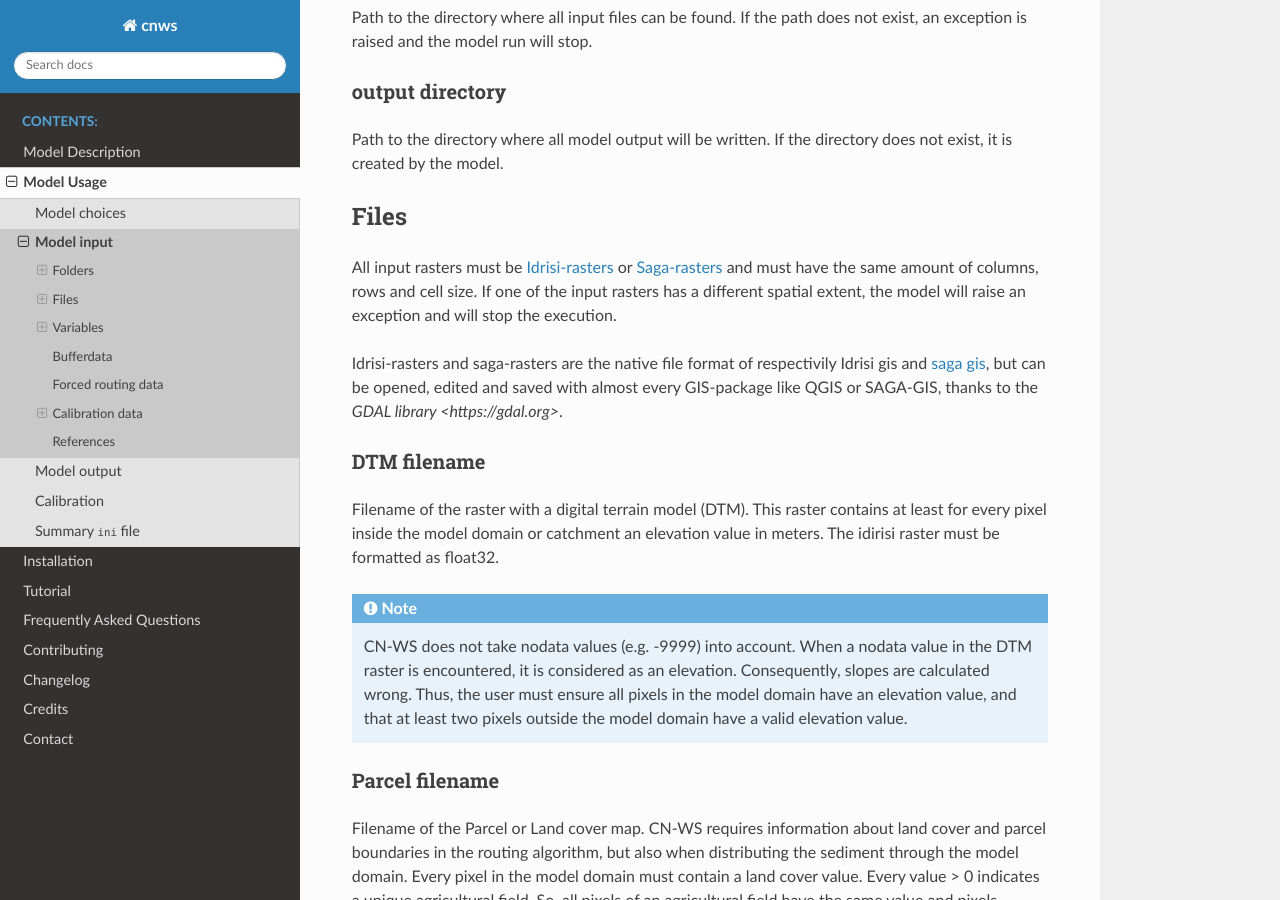
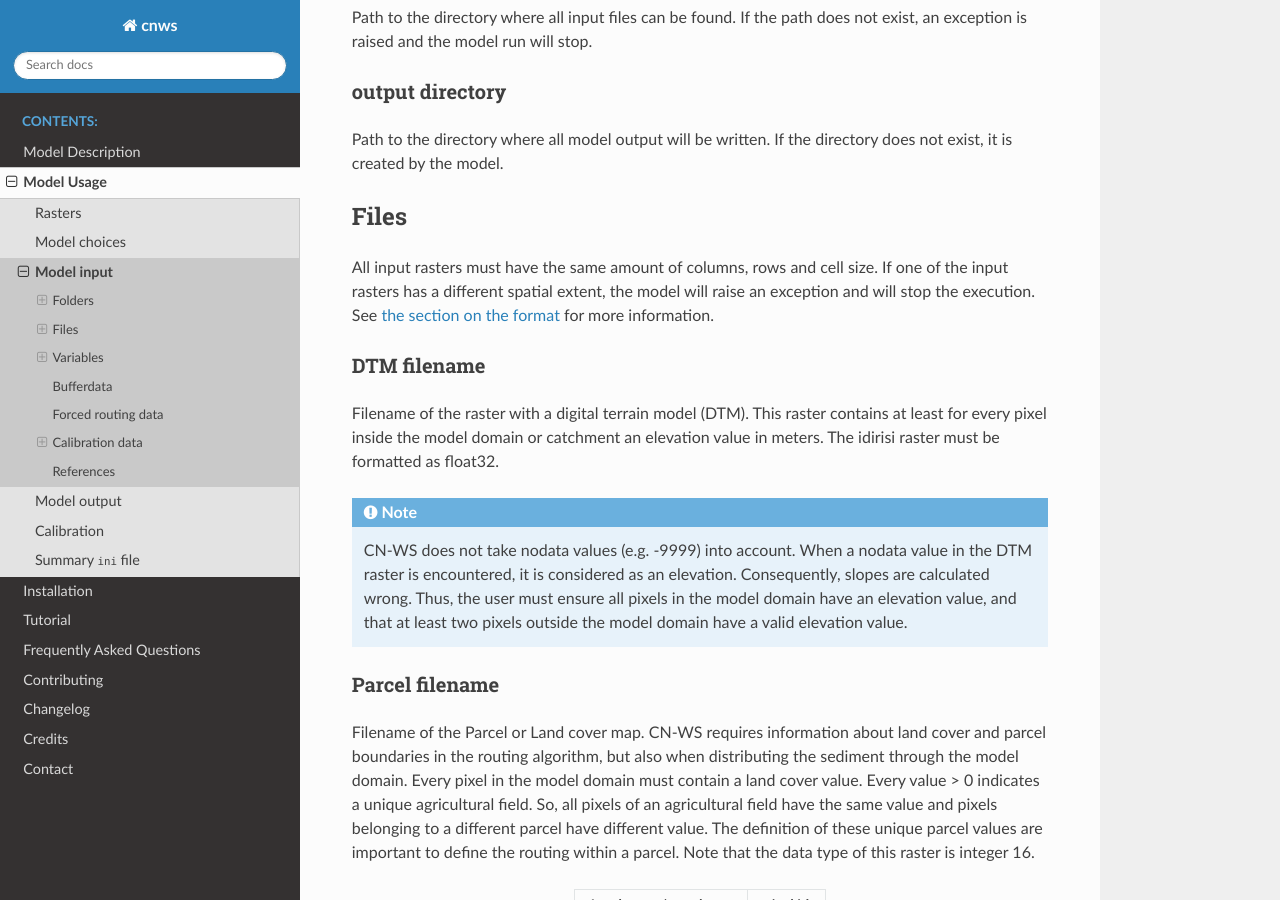
Before and after one commit to watem-sedem/watem-sedem, a Sphinx documentation site: the page built from docs/input.rst, in a window 1280 px wide and 900 px high, scrolled down 356 px. Built offline with Sphinx 7.4.7 and the Read the Docs theme 2.0.0, drawn with Linux system fonts in a browser that asks for light colours.

Commit message:
Make a seperate page on raster information

```diff
--- a/docs/choices.rst
+++ b/docs/choices.rst
@@ -385,8 +385,7 @@
 
 The keys in every force routing section are `from col`, `from row`, `target col`
 and `target row`. These are integer values representing the location of source
-and target pixel
-in the raster.
+and target pixel in the raster.
 
 .. _riverrouting:
 
--- a/docs/input.rst
+++ b/docs/input.rst
@@ -31,17 +31,11 @@
 Files
 =====
 
-All input rasters must be
-`Idrisi-rasters <https://gdal.org/drivers/raster/Idrisi.html>`_  or
-`Saga-rasters <https://gdal.org/drivers/raster/sdat.html>`_ and must have
+All input rasters must have
 the same amount of columns, rows and cell size.
 If one of the  input rasters has a different spatial extent, the model will
-raise an exception and will stop the execution.
-
-Idrisi-rasters and saga-rasters are the native file format of respectivily
-Idrisi gis and `saga gis <http://www.saga-gis.org/>`_, but can be opened,
-edited and saved with almost every GIS-package like QGIS or SAGA-GIS,
-thanks to the `GDAL library <https://gdal.org>`.
+raise an exception and will stop the execution. See
+:ref:`the section on the format <rasterformat>` for more information.
 
 .. _dtmmap:
 
--- a/docs/usage.rst
+++ b/docs/usage.rst
@@ -21,6 +21,7 @@
 
 .. toctree::
 
+  rasterinfo
   choices
   input
   output
```
Also changed, not shown: docs/grid_coordinates.rst (deleted, +0 -18 lines), docs/rasterinfo.rst (added, +34 -0 lines).
